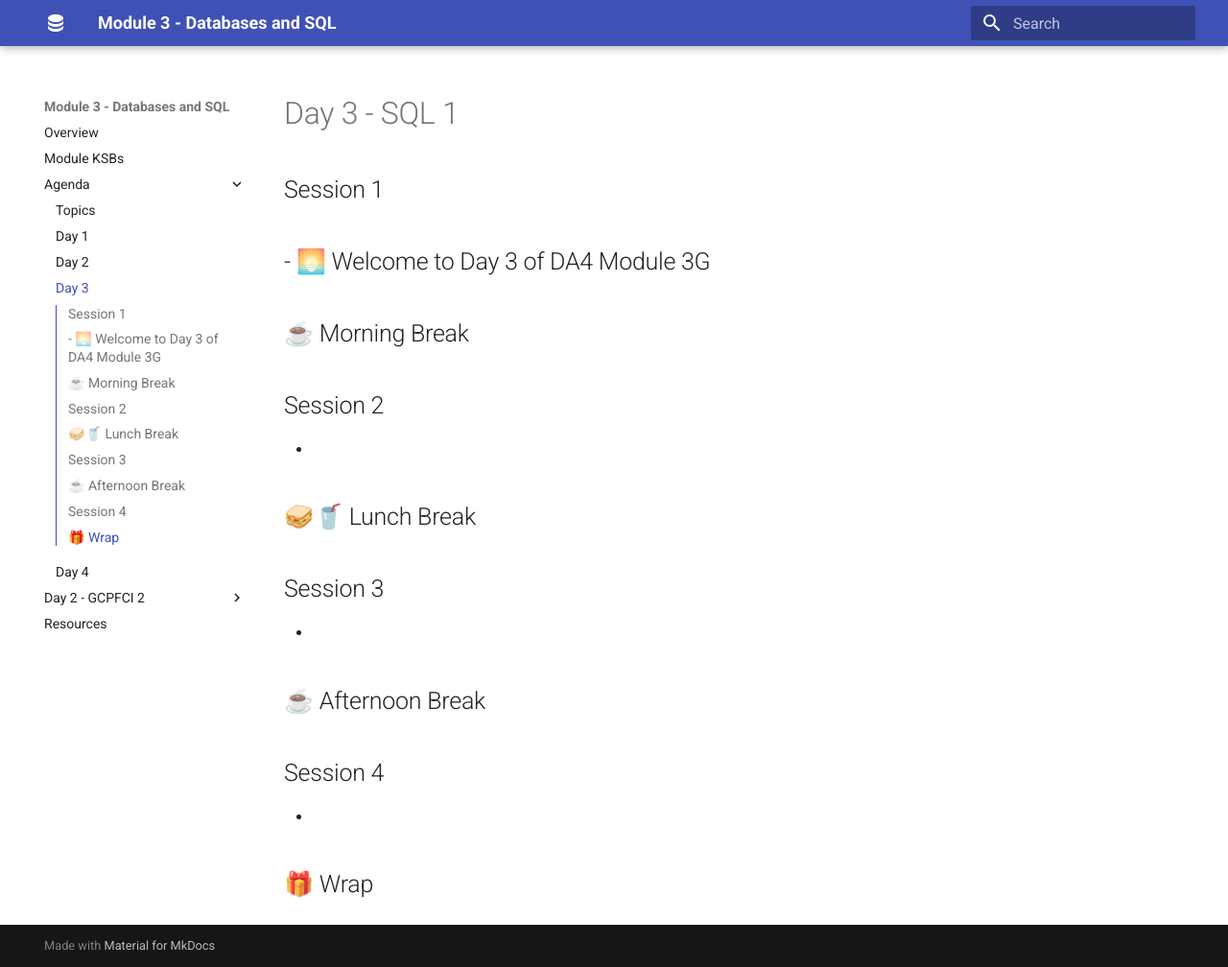
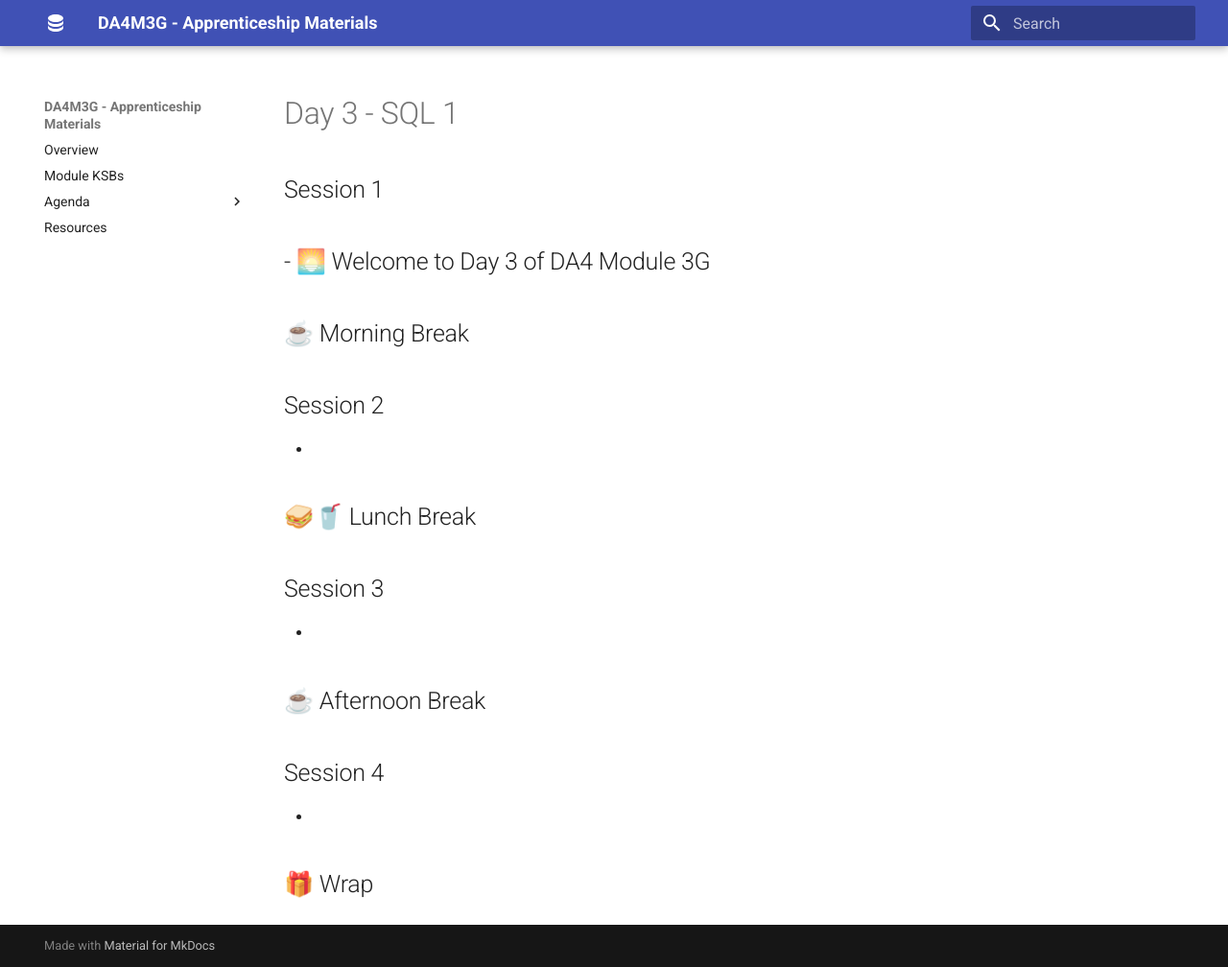
Before and after one commit to qaalabs/DA4M3G, an MkDocs documentation site: the page built from docs/agenda/day3.md, in a window 1280 px wide and 1008 px high. Shown: the whole window at 96% size. Built offline with MkDocs 1.6.1 and Material for MkDocs 9.7.7, drawn with Linux system fonts in a browser that asks for light colours.

Commit message:
Auto commit by uthisha

```diff
--- a/mkdocs.yml
+++ b/mkdocs.yml
@@ -1,5 +1,5 @@
 # Site name
-site_name: Module 3 - Databases and SQL
+site_name: DA4M3G - Apprenticeship Materials
 site_url: https://qaalabs.github.io/DA4M3G/
 dev_addr: '0.0.0.0:8000'
 
@@ -11,18 +11,6 @@ nav:
   - Agenda:
     - Topics: agenda/index.md
     - Day 1: agenda/day1.md
-    - Day 2: agenda/day2.md
-    - Day 3: agenda/day3.md
-    - Day 4: agenda/day4.md
-
-  - "Day 2 - GCPFCI 2":
-    - "GCP & BigQuery Orientation": day2/gcp-logon.md
-    - "Explore ECommerce Dataset": day2/bigquery-explore.md
-    - "Run ECommerce Queries": day2/bigquery-queries.md
-    - "Write BigQuery SQL - Task 1": day2/bigquery-tasks-1.md
-    - "Write BigQuery SQL - Task 2": day2/bigquery-tasks-2.md
-    - "Write BigQuery SQL - Task 3": day2/bigquery-tasks-3.md
-    - "MongoDB": day2/mongo-db.md
 
   - Resources: resources.md
 
```
